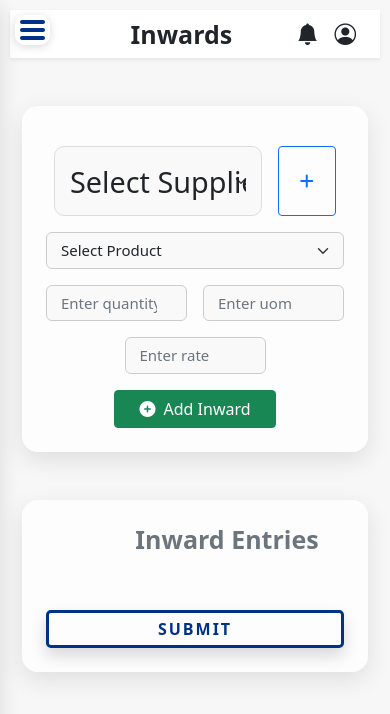
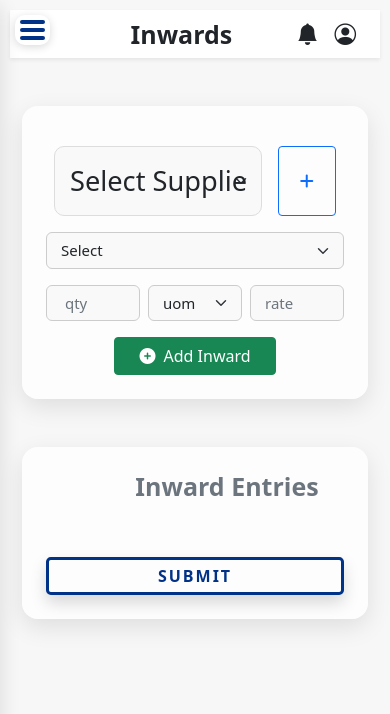
Before and after one commit to MITHU-SAJU/clutch-clothings, a plain HTML site: page inwards/inwards.html in a window 390 px wide. Drawn offline with nearby package versions, Linux system fonts and the light colour scheme.

Commit message:
mobile view

```diff
--- a/assests/css/mobileview.css
+++ b/assests/css/mobileview.css
@@ -140,7 +140,7 @@
   }
   .form-select-custom {
   height: 70px;          /* adjust as needed */
-  font-size: 1.8rem;       /* slightly larger text */
+  font-size: 1.7rem !important;       /* slightly larger text */
   padding: 10px 15px;    /* more padding inside */
   border-radius: 12px;   /* keep it curved */
 }
--- a/inwards/inwards.html
+++ b/inwards/inwards.html
@@ -133,27 +133,39 @@
                     <div class="col-12 col-md-6">
                         <label class="form-label">Product</label>
                         <select id="product" class="form-select" required>
-                            <option value="" disabled selected>Select Product</option>
+                            <option value="" disabled selected>Select </option>
                             <option value="Yarn Type A">Yarn Type A</option>
                             <option value="Yarn Type B">Yarn Type B</option>
                             <option value="Yarn Type C">Yarn Type C</option>
                         </select>
                     </div>
 
-                    <div class="col-6 col-md-2">
+                    <div class="row g-2">
+                        <!-- Quantity -->
+                        <div class="col-4">
                             <label class="form-label">Quantity</label>
-                        <input type="number" id="quantity" class="form-control" placeholder="Enter quantity" required>
+                            <input type="number" id="quantity" class="form-control" placeholder=" qty" required>
                         </div>
 
-                    <div class="col-6 col-md-2">
+                        <!-- UOM Dropdown -->
+                        <div class="col-4">
                             <label class="form-label">UOM</label>
-                        <input type="text" id="uom" class="form-control" placeholder="Enter uom" required>
+                            <select id="uom" class="form-select" required>
+                                <option value="">uom</option>
+                                <option value="pcs">PCS</option>
+                                <option value="kg">KG</option>
+                                <option value="mtr">Meter</option>
+                                <option value="ltr">Litre</option>
+                            </select>
                         </div>
 
-                    <div class="col-6 col-md-2">
+                        <!-- Rate -->
+                        <div class="col-4">
                             <label class="form-label">Rate</label>
-                        <input type="number" id="rate" class="form-control" placeholder="Enter rate" required>
+                            <input type="number" id="rate" class="form-control" placeholder="rate" required>
                         </div>
+                    </div>
+
 
 
 
```
Lines whose indentation alone changed are shown as unchanged.
